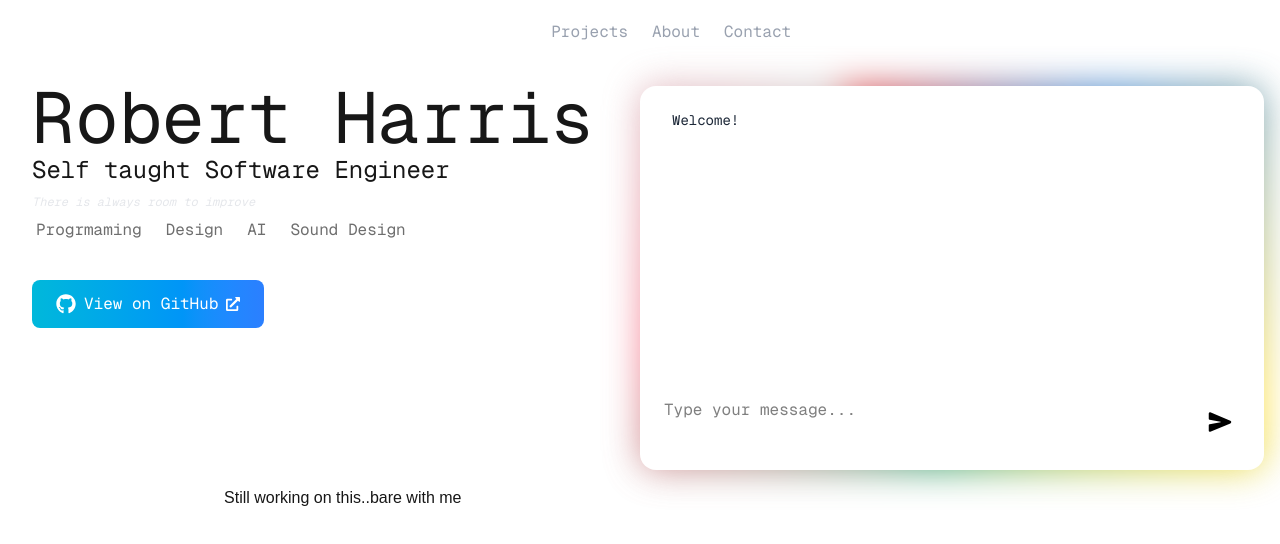
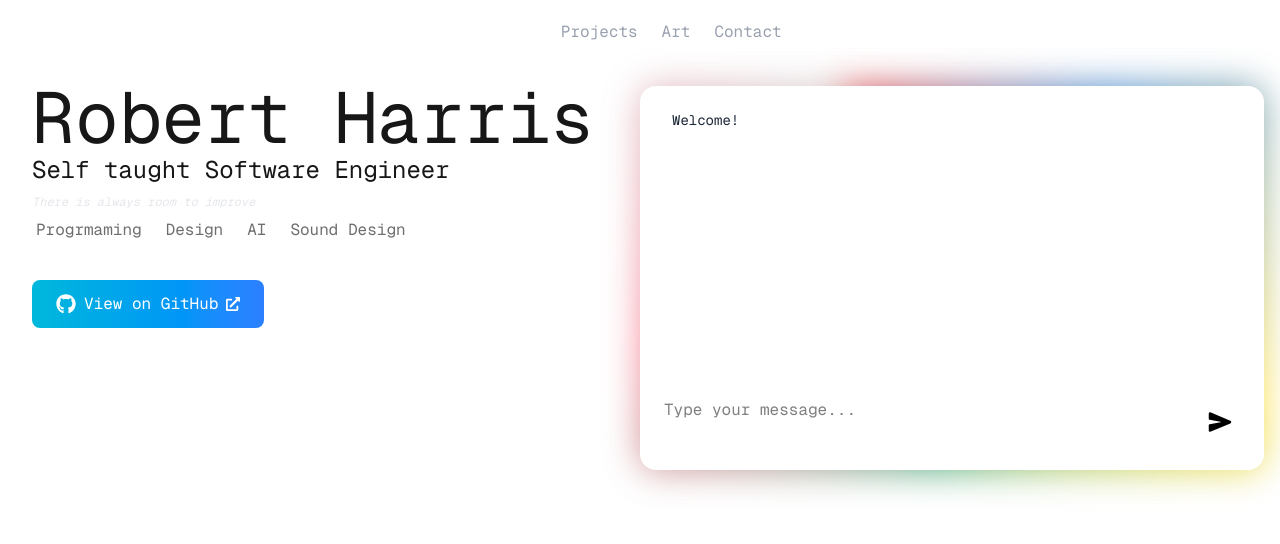
Before and after one commit to rlh850/portfolio, a Next.js app: page / in a window 1280 px wide. Shown: the top 544 px of the page. Built offline with nearby package versions, Linux system fonts and the light colour scheme.

Commit message:
Add Art section to page component; update Navigation to include Art; remove placeholder message animation.

```diff
--- /dev/null
+++ b/src/app/components/Art.tsx
@@ -0,0 +1,12 @@
+import React from 'react';
+
+const Art = () => {
+   return (
+      <div className="max-w-4xl w-full text-center font-mono">
+         <h1 className="text-6xl mb-8">Art</h1>
+         <p className="text-xl text-gray-200">Coming soon...</p>
+      </div>
+   );
+};
+
+export default Art;
--- a/src/app/components/Navigation.tsx
+++ b/src/app/components/Navigation.tsx
@@ -1,6 +1,6 @@
 import React from 'react';
 
-const pages = ['Home', 'Projects', 'About', 'Contact'];
+const pages = ['Home', 'Projects', 'Art', 'Contact'];
 
 interface NavigationProps {
    activeSection: string;
--- a/src/app/page.tsx
+++ b/src/app/page.tsx
@@ -4,6 +4,7 @@ import Navigation from './components/Navigation';
 import ChatWindow from './components/chat/ChatWindow';
 import Hero from './components/Hero';
 import Projects from './components/Projects';
+import Art from './components/Art';
 import { motion } from 'motion/react';
 
 const page = () => {
@@ -32,13 +33,10 @@ const page = () => {
                   </div>
                </div>
             );
-         case 'About':
+         case 'Art':
             return (
                <div className="flex justify-center items-center p-4">
-                  <div className="max-w-4xl w-full text-center font-mono">
-                     <h1 className="text-6xl mb-8">About</h1>
-                     <p className="text-xl text-gray-200">Coming soon...</p>
-                  </div>
+                  <Art />
                </div>
             );
          case 'Contact':
@@ -62,21 +60,7 @@ const page = () => {
             setActiveSection={setActiveSection}
          />
          {renderContent()}
-         <div className="overflow-hidden whitespace-nowrap">
-            <motion.div
-               animate={{
-                  x: ['-100%', '100vw'],
-               }}
-               transition={{
-                  duration: 50,
-                  repeat: Infinity,
-                  ease: 'easeOut',
-               }}
-               className="inline-block"
-            >
-               Still working on this..bare with me
-            </motion.div>
-         </div>
+         <div className="overflow-hidden whitespace-nowrap"></div>
       </div>
    );
 };
```
